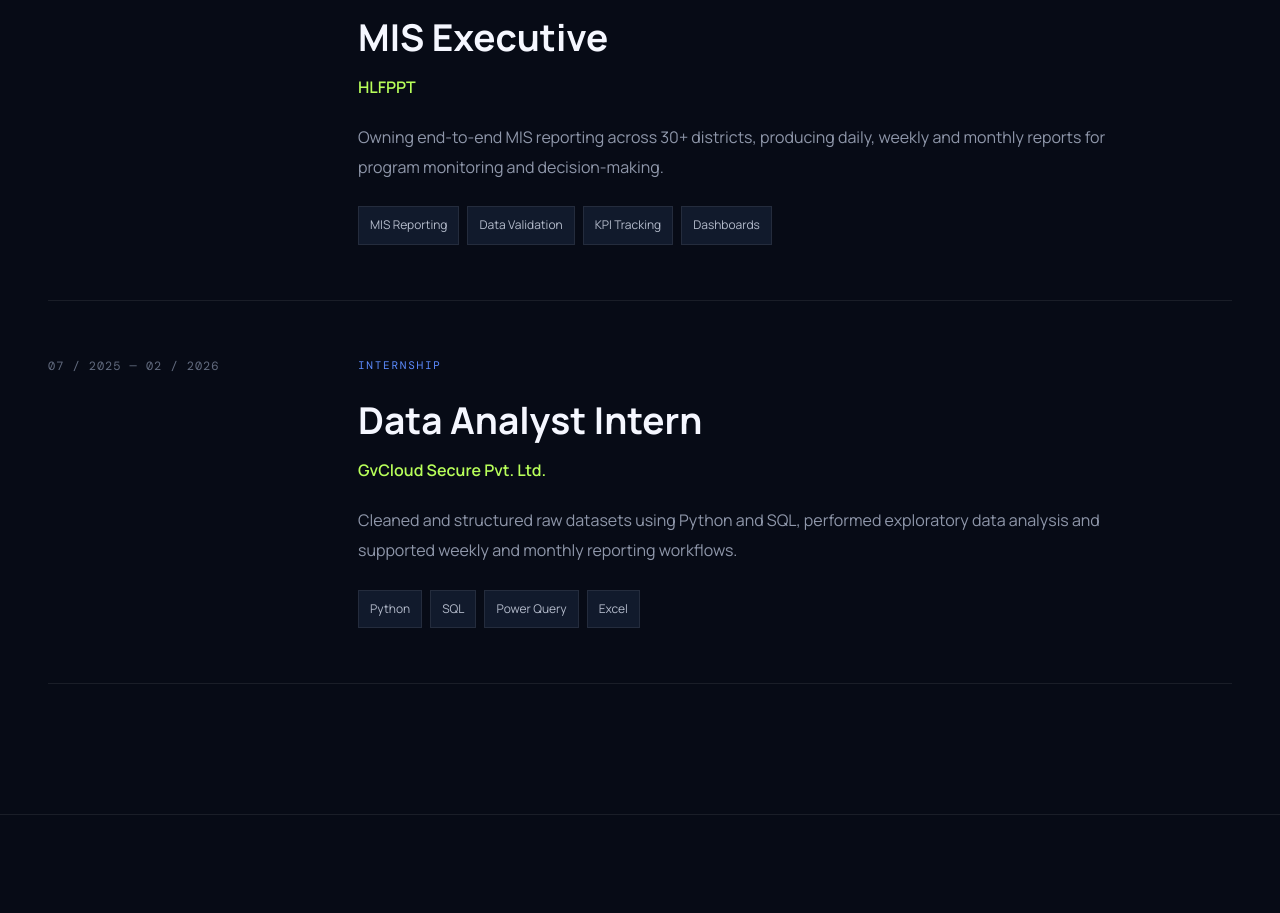
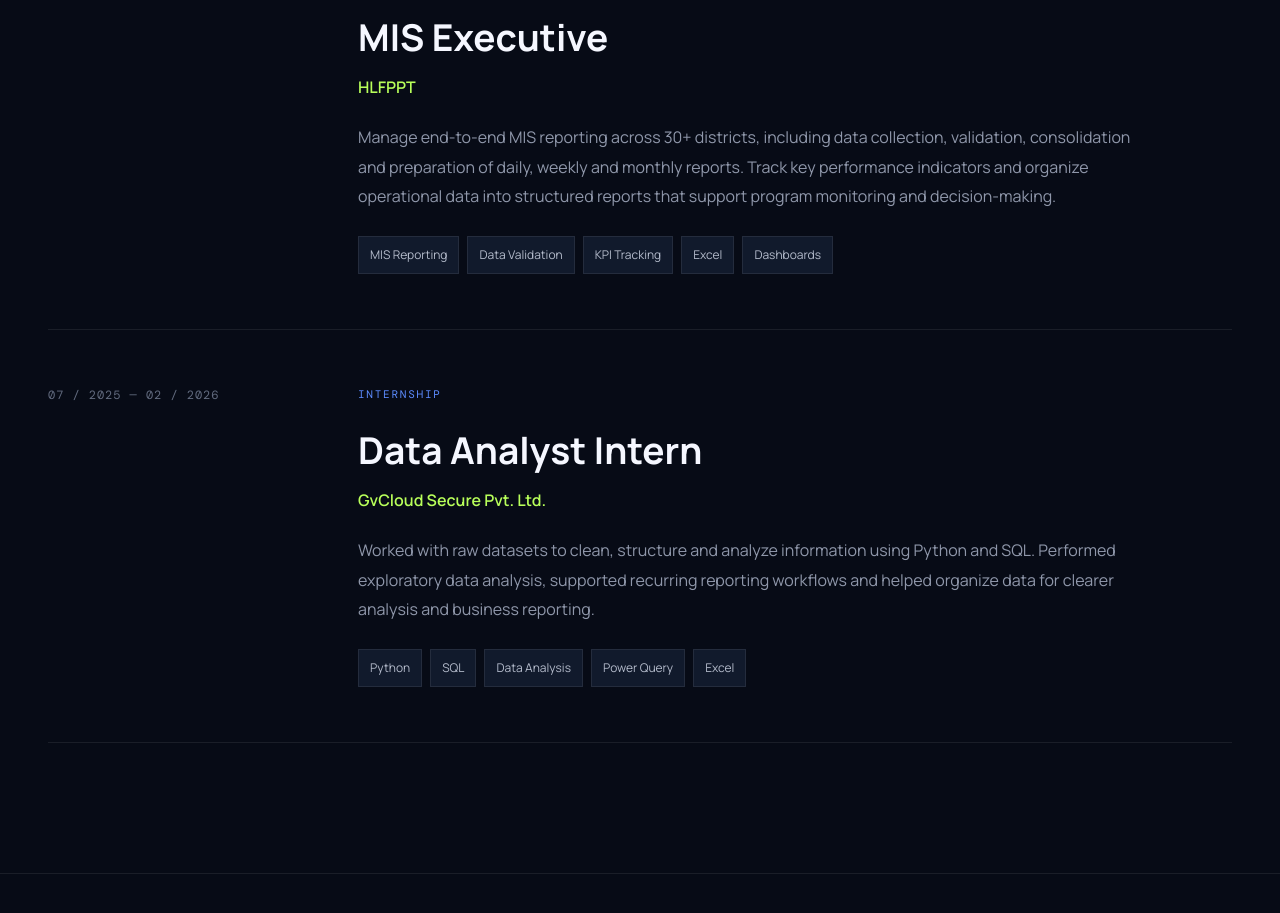
Before and after one commit to kalpana-eng/Portfolio-Sambhav, a React (Vite) app: page / in a window 1280 px wide. Shown: the part 5140-6053 px from the top of the page. Built offline with nearby package versions, Linux system fonts and the light colour scheme.

Commit message:
Improved the Experience section  section  for portfolio

```diff
--- a/src/App.jsx
+++ b/src/App.jsx
@@ -64,8 +64,14 @@
     role: "MIS Executive",
     company: "HLFPPT",
     description:
-        "Owning end-to-end MIS reporting across 30+ districts, producing daily, weekly and monthly reports for program monitoring and decision-making.",
-      tags: ["MIS Reporting", "Data Validation", "KPI Tracking", "Dashboards"],
+      "Manage end-to-end MIS reporting across 30+ districts, including data collection, validation, consolidation and preparation of daily, weekly and monthly reports. Track key performance indicators and organize operational data into structured reports that support program monitoring and decision-making.",
+    tags: [
+      "MIS Reporting",
+      "Data Validation",
+      "KPI Tracking",
+      "Excel",
+      "Dashboards",
+    ],
   },
   {
     period: "07 / 2025 — 02 / 2026",
@@ -73,8 +79,14 @@
     role: "Data Analyst Intern",
     company: "GvCloud Secure Pvt. Ltd.",
     description:
-        "Cleaned and structured raw datasets using Python and SQL, performed exploratory data analysis and supported weekly and monthly reporting workflows.",
-      tags: ["Python", "SQL", "Power Query", "Excel"],
+      "Worked with raw datasets to clean, structure and analyze information using Python and SQL. Performed exploratory data analysis, supported recurring reporting workflows and helped organize data for clearer analysis and business reporting.",
+    tags: [
+      "Python",
+      "SQL",
+      "Data Analysis",
+      "Power Query",
+      "Excel",
+    ],
   },
 ];
 
```
Lines whose indentation alone changed are shown as unchanged.
